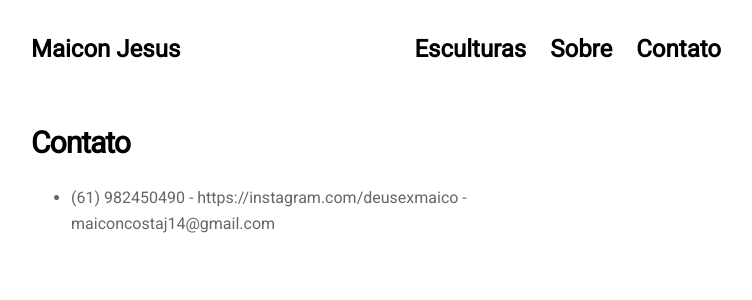
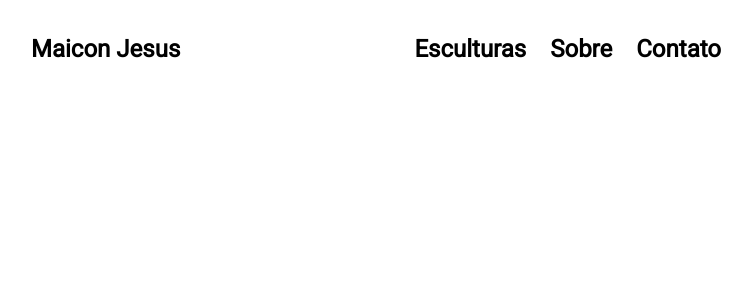
Before and after one commit to zignorante/zignorante.github.io, a Jekyll site: the page built from pages/contact.html, in a window 1280 px wide. Shown: the top 300 px of the page, without its empty margins (264-1016 px from the left). Built offline with Jekyll 4.4.1, drawn with Linux system fonts in a browser that asks for light colours; nearby versions of some CDN libraries.

```diff
--- a/_data/settings.yml
+++ b/_data/settings.yml
@@ -45,13 +45,6 @@ about: >
   Profissional de escultura tradicional em plastilina, epóxi bicomponente e cera.
   Atualmente aluno de Artes visuais na Universidade de Brasilia.
 
-contact: >
-  # Contato
-
-  - (61) 982450490
-  - https://instagram.com/deusexmaico
-  - maiconcostaj14@gmail.com
-
 #-------------------------------
 # Work Section
 
```
